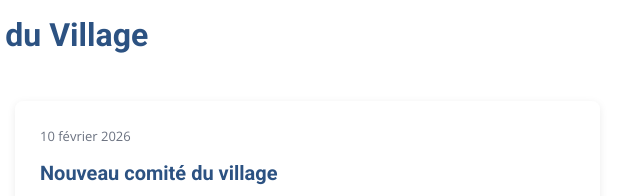
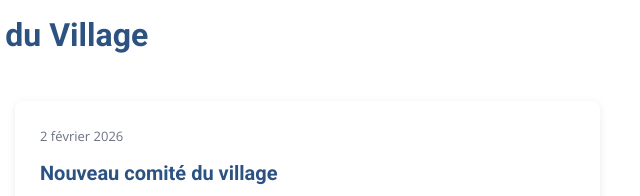
Before and after one commit to famillemahtout/famillemahtout.github.io, a plain HTML site: page index.html in a window 1280 px wide. Shown: the part 1440-1636 px from the top of the page, 640-1280 px from the left. Drawn offline with nearby package versions, Linux system fonts and the light colour scheme.

Commit message:
Update index.html

```diff
--- a/index.html
+++ b/index.html
@@ -630,7 +630,7 @@
                     <a href="#" class="read-more">Lire la suite</a>
                 </div>
                 <div class="news-card">
-                    <div class="news-date">10 février 2026</div>
+                    <div class="news-date">2 février 2026</div>
                     <h3>Nouveau comité du village</h3>
                     <p>Le comité du village a été renouvelé. Découvrez sa structure et ses projets pour le développement du village.</p>
                     <a href="#" class="read-more">Lire la suite</a>
```
